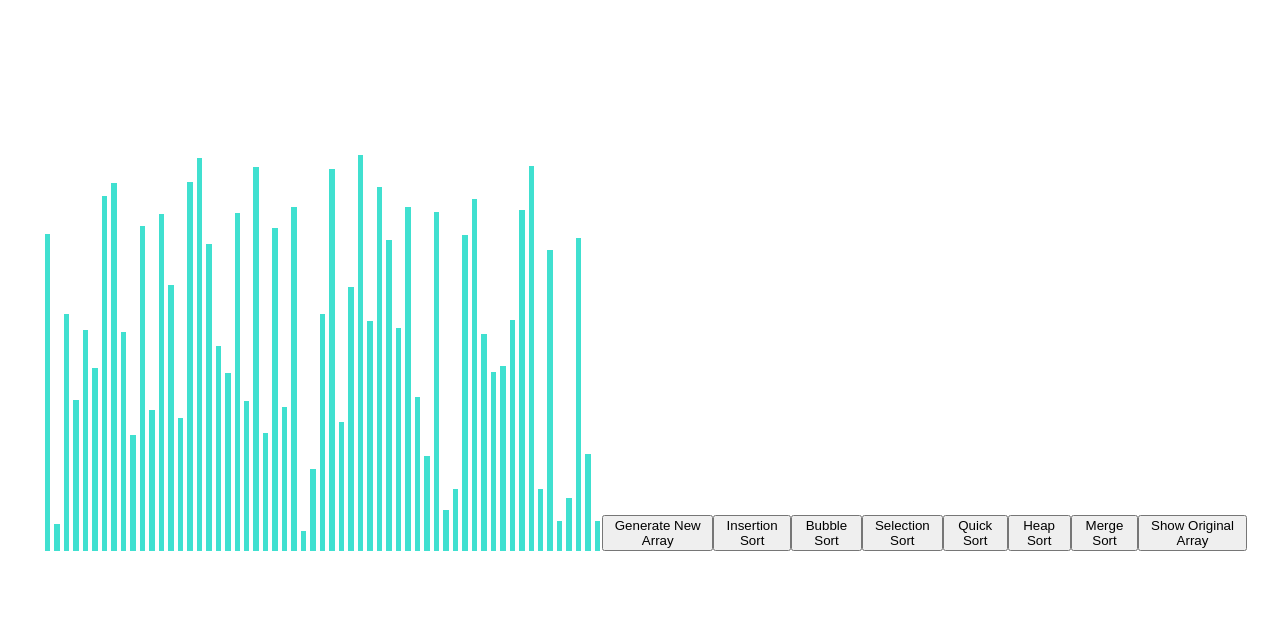
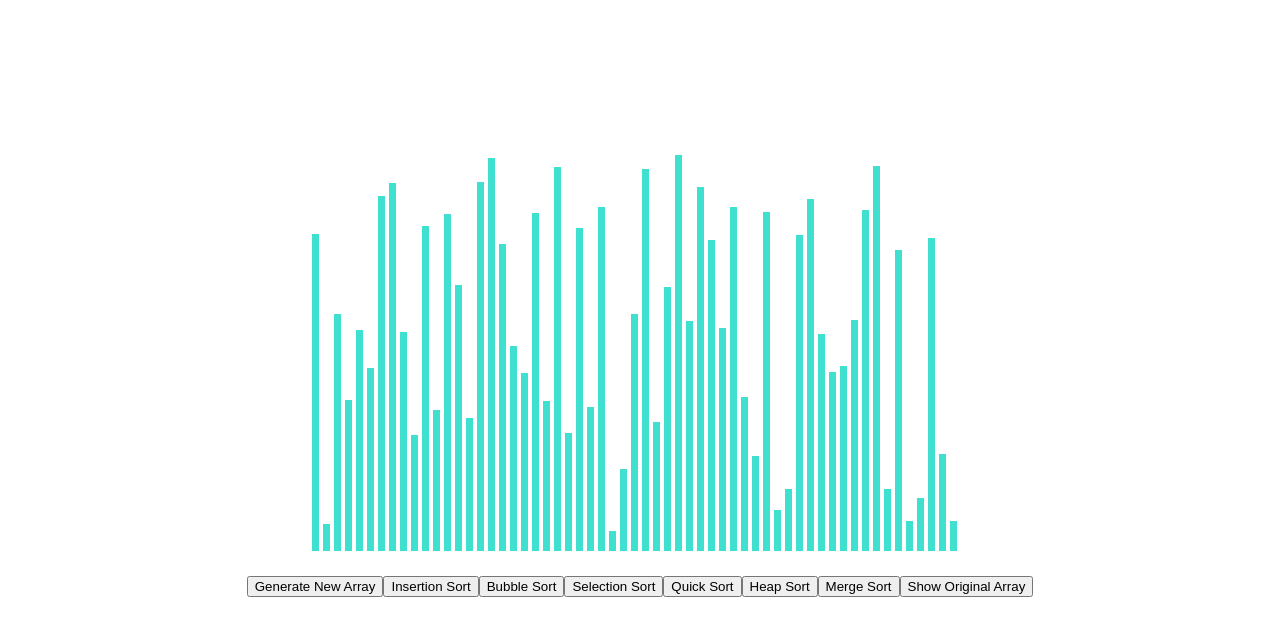
Before and after one commit to Anaveragec0der/Visuorythm, a React (Create React App) app: page / in a window 1280 px wide. Shown: the top 636 px of the page. Built offline with nearby package versions, Linux system fonts and the light colour scheme.

Commit message:
final fixes for running code

```diff
--- a/src/SortingVisualizer.jsx
+++ b/src/SortingVisualizer.jsx
@@ -23,7 +23,7 @@ function SortingVisualizer() {
 
   function resetArray() {
     const arr = [];
-    const arrayBar = document.querySelector('.array-bar');
+    const arrayBar = document.getElementById("sample");
     const effectiveSize = arrayBar.getBoundingClientRect().width + 4;
     const maxBars = (window.innerWidth/2)/effectiveSize;
     for (let i = 0; i < maxBars; i++) {
@@ -328,7 +328,7 @@ function SortingVisualizer() {
   return (
     <div>
       <div className="array-container">
-        <div className="array-bar" style={{visibility:'hidden'}}></div>
+
         {array.map((value, index) => (
           <div
             className="array-bar"
@@ -340,16 +340,17 @@ function SortingVisualizer() {
           </div>
         ))}
         <br />
-        <button onClick={generateNewArray} hidden={isHidden}> Generate New Array </button>
+        <div className="array-bar" style={{visibility:'hidden'}} id="sample"></div>
+      </div>
+      <button onClick={generateNewArray} hidden={isHidden}> Generate New Array </button>
         <button onClick={performInsertionSort} hidden={isHidden}>Insertion Sort</button>
         <button onClick={performBubbleSort} hidden={isHidden}>Bubble Sort</button>
         <button onClick={performSelectionSort} hidden={isHidden}>Selection Sort</button>
         <button onClick={performQuickSort} hidden={isHidden}>Quick Sort</button>
         <button onClick={performHeapSort} hidden={isHidden}>Heap Sort</button>
-        <button onclick={performMergeSort} hidden={isHidden}>Merge Sort</button>
+        <button onClick={performMergeSort} hidden={isHidden}>Merge Sort</button>
         <button onClick={ShowArray}> Show Original Array </button>
         <button hidden={pauseHidden}> Pause </button>
-      </div>
     </div>
   );
 }
```
